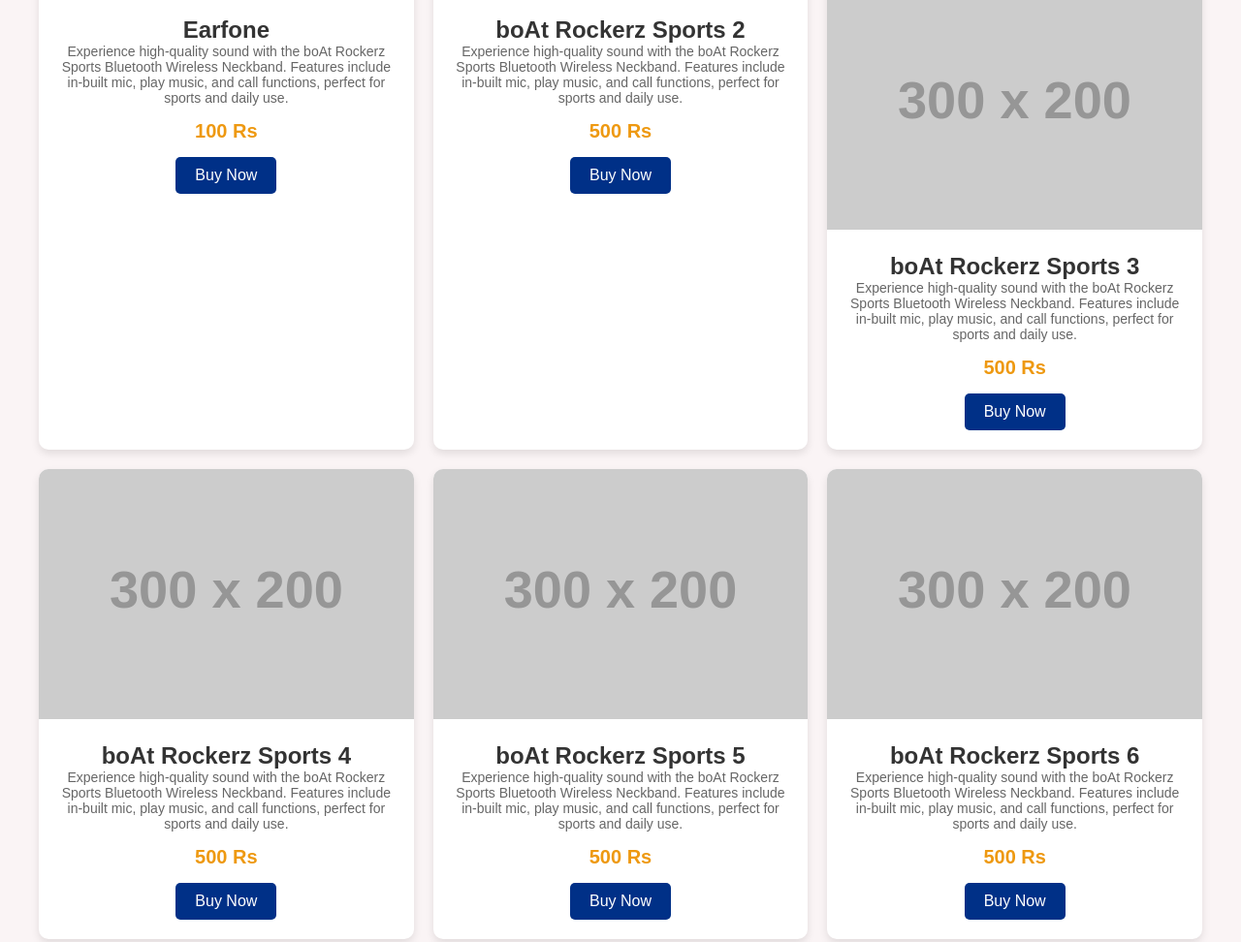
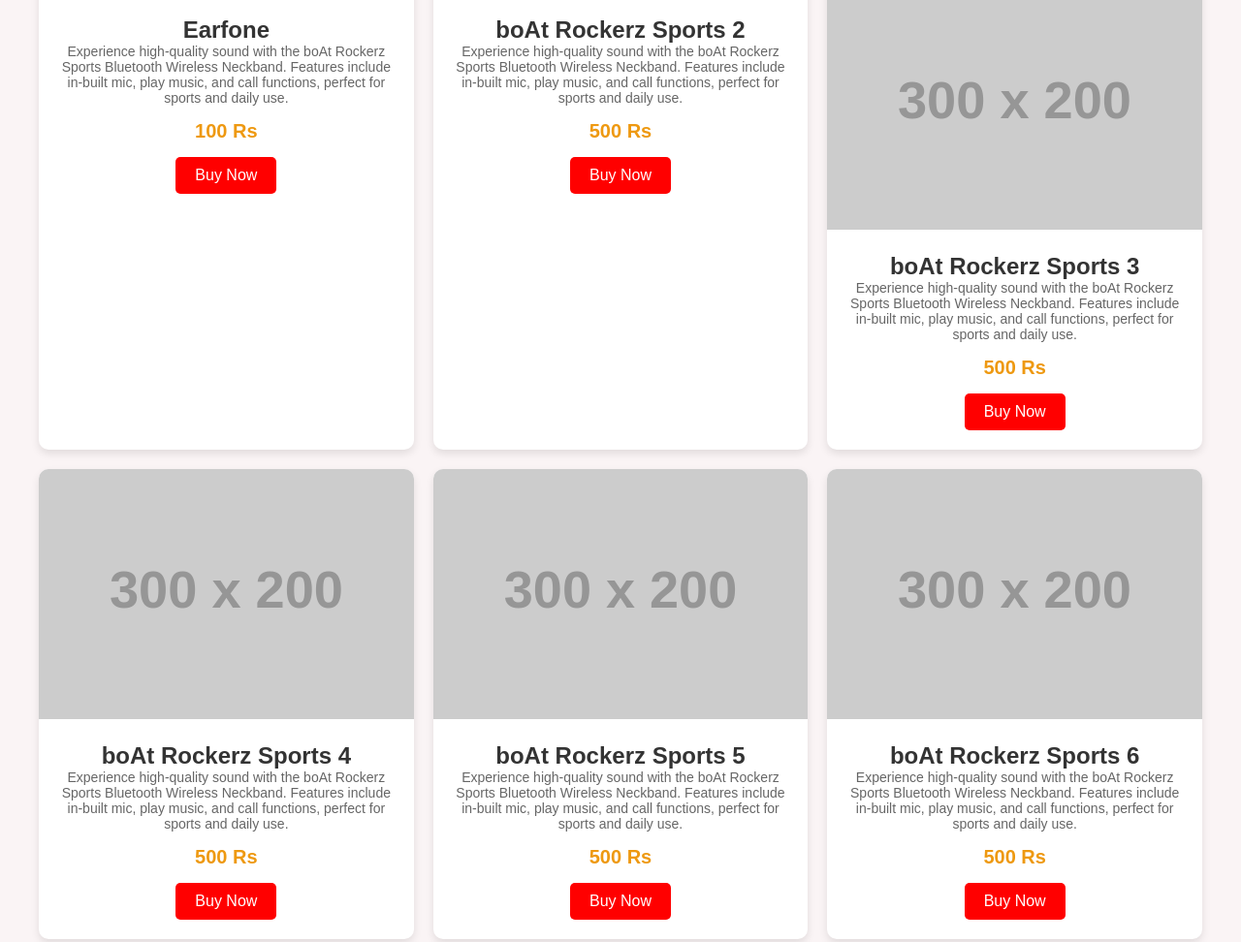
Before and after one commit to Kulbeer1/Tirath-Telecom, a plain HTML site: page Index.html in a window 1280 px wide. Shown: the part 4029-5001 px from the top of the page at 97% size. Drawn offline with nearby package versions, Linux system fonts and the light colour scheme; placeholder pictures from the web are drawn by us; a web font is replaced by a local one.

Commit message:
Update r.css

```diff
--- a/r.css
+++ b/r.css
@@ -426,7 +426,7 @@ h3 {
 }
 
 button {
-    background-color:#003087;
+    background-color:red;
     color: #fff;
     border: none;
     padding: 10px 20px;
```
